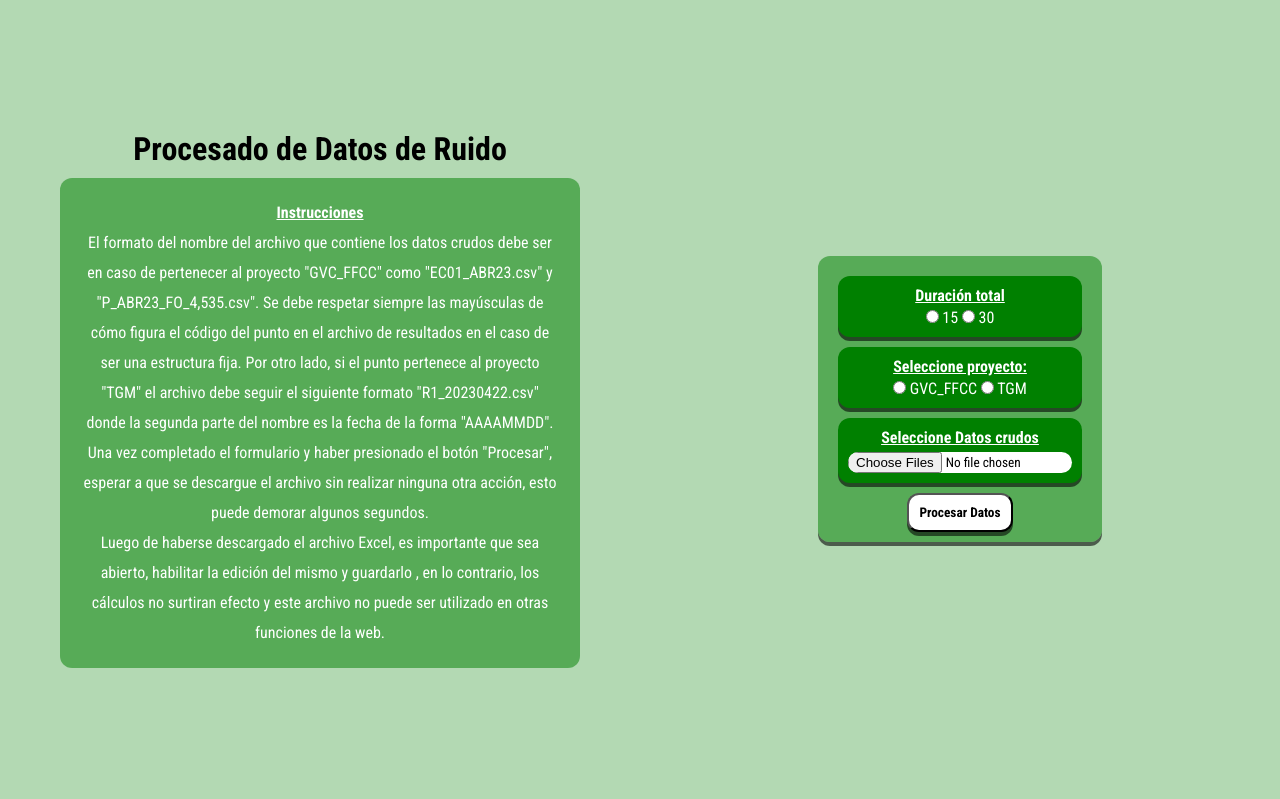
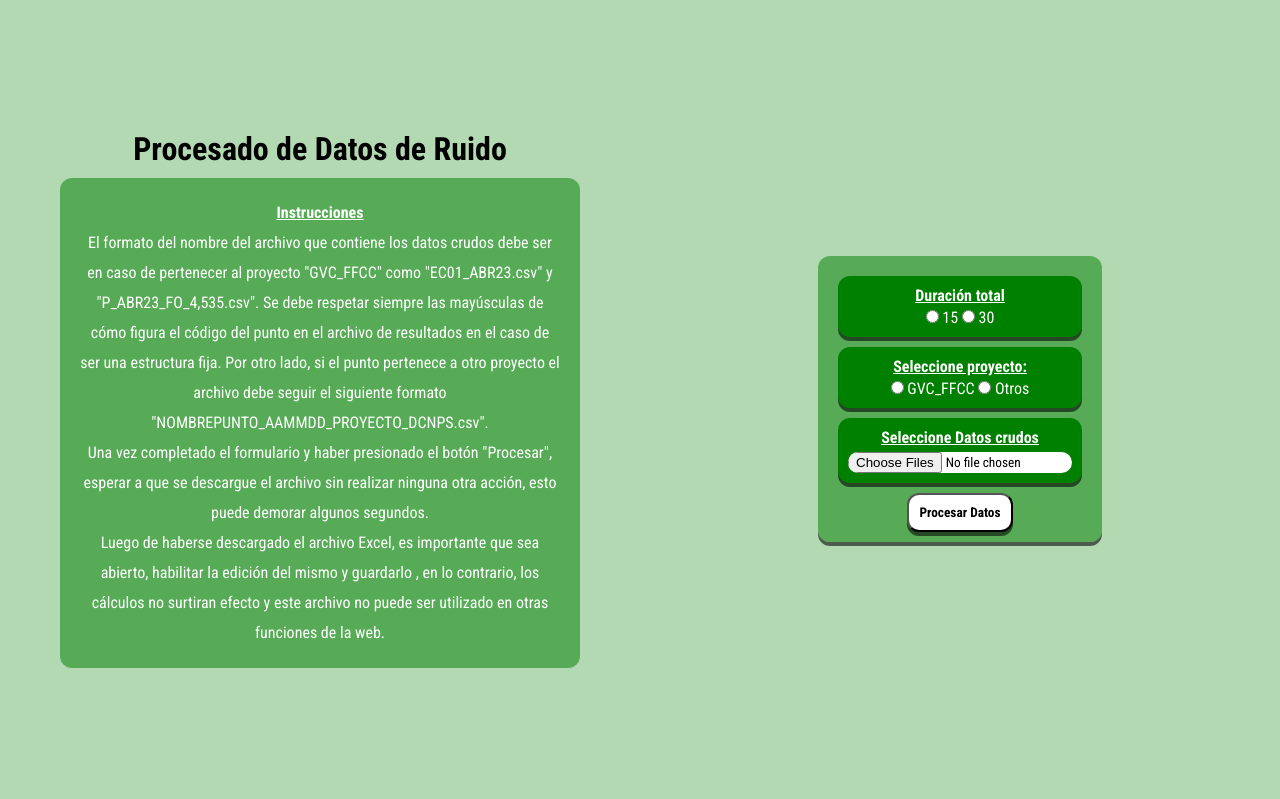
Before and after one commit to moras98/web_adapta_apps, a Django app: page /ruido/filtrado/ in a window 1280 px wide. Shown: the part 85-884 px from the top of the page. Run offline with Django 4.2, Linux system fonts and the light colour scheme; a user stored in the database is signed in.

Commit message:
noise general changes

```diff
--- a/servicios_adapta/servicios_adapta_app/templates/servicios_adapta_app/process_noise.html
+++ b/servicios_adapta/servicios_adapta_app/templates/servicios_adapta_app/process_noise.html
@@ -7,7 +7,7 @@
     <h1>Procesado de Datos de Ruido</h1>
     <div class="info">
       <label class="title">Instrucciones</label>
-      <p>El formato del nombre del archivo que contiene los datos crudos debe ser en caso de pertenecer al proyecto "GVC_FFCC" como "EC01_ABR23.csv" y "P_ABR23_FO_4,535.csv". Se debe respetar siempre las mayúsculas de cómo figura el código del punto en el archivo de resultados en el caso de ser una estructura fija. Por otro lado, si el punto pertenece al proyecto "TGM" el archivo debe seguir el siguiente formato "R1_20230422.csv" donde la segunda parte del nombre es la fecha de la forma "AAAAMMDD".<br>
+      <p>El formato del nombre del archivo que contiene los datos crudos debe ser en caso de pertenecer al proyecto "GVC_FFCC" como "EC01_ABR23.csv" y "P_ABR23_FO_4,535.csv". Se debe respetar siempre las mayúsculas de cómo figura el código del punto en el archivo de resultados en el caso de ser una estructura fija. Por otro lado, si el punto pertenece a otro proyecto el archivo debe seguir el siguiente formato "NOMBREPUNTO_AAMMDD_PROYECTO_DCNPS.csv".<br>
         Una vez completado el formulario y haber presionado el botón "Procesar", esperar a que se descargue el archivo sin realizar ninguna otra acción, esto puede demorar algunos segundos.<br>
         Luego de haberse descargado el archivo Excel, es importante que sea abierto, habilitar la edición del mismo y guardarlo , en lo contrario, los cálculos no surtiran efecto y este archivo no puede ser utilizado en otras funciones de la web.
       </p>
@@ -31,8 +31,8 @@
           <br>
           <input type="radio" id="radio_ef_fo" name="opcion" value="effo">
           <label for="radio_ef_fo">GVC_FFCC</label>
-          <input type="radio" id="radio_tgm" name="opcion" value="tgm">
-          <label for="radio_tgm">TGM</label>
+          <input type="radio" id="radio_otro" name="opcion" value="otro">
+          <label for="radio_otro">Otros</label>
           <br>
       </div>
       <div>
--- a/servicios_adapta/servicios_adapta_app/views.py
+++ b/servicios_adapta/servicios_adapta_app/views.py
@@ -84,8 +84,9 @@ def noise_processing(request):
             radio_value = request.POST.get('opcion')
             if (radio_value == 'effo'):
                 ef = True
-            elif (radio_value == 'tgm'):
+            elif (radio_value == 'otro'):
                 ef = False
+
 
             if mins == 60:
                 temp_path = 'excel_templates/plantilla60.xlsx'
```
Also changed, not shown: servicios_adapta/servicios_adapta_app/scripts/ruido.py (+7 -3 lines), servicios_adapta/db.sqlite3.
